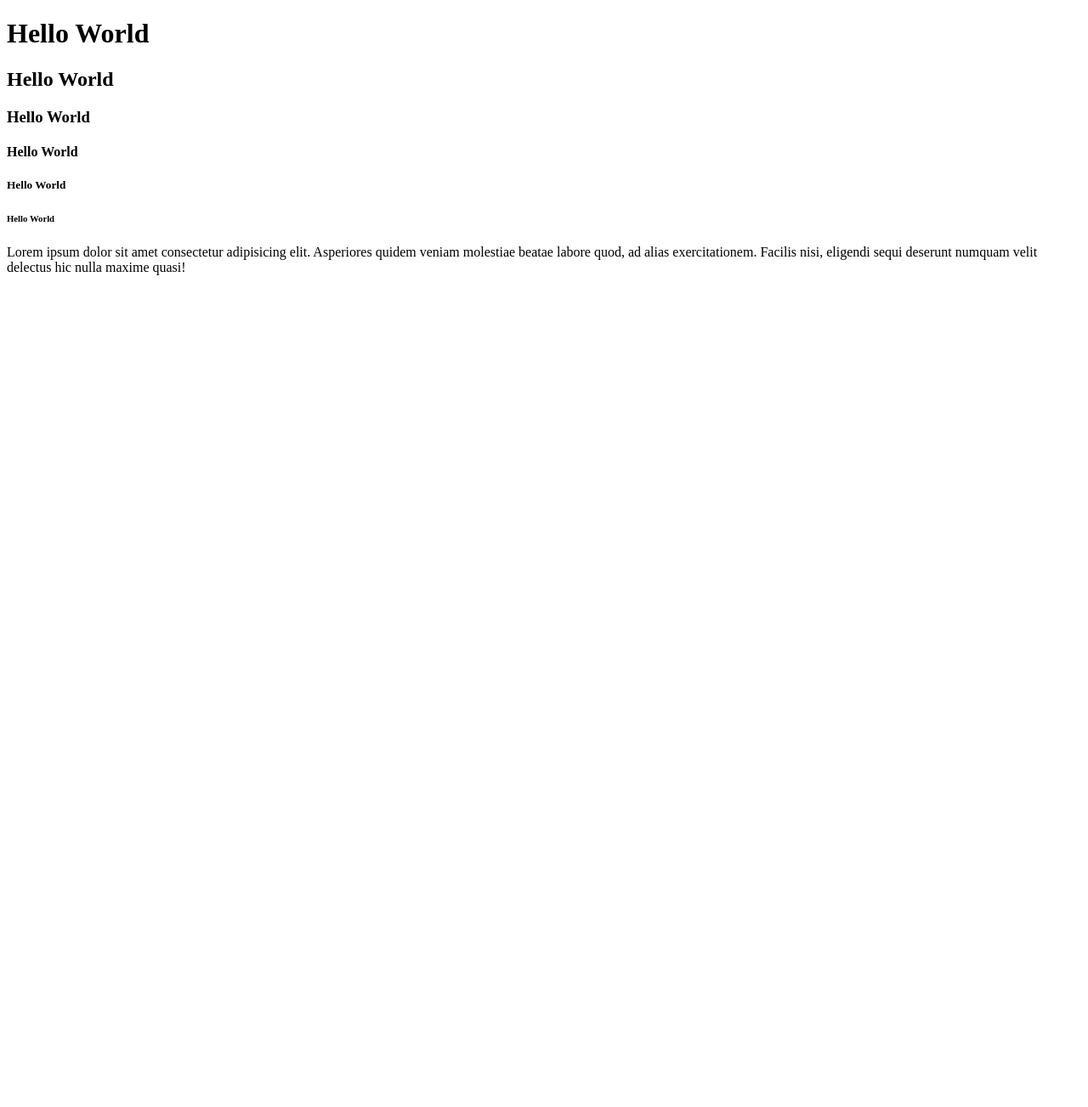
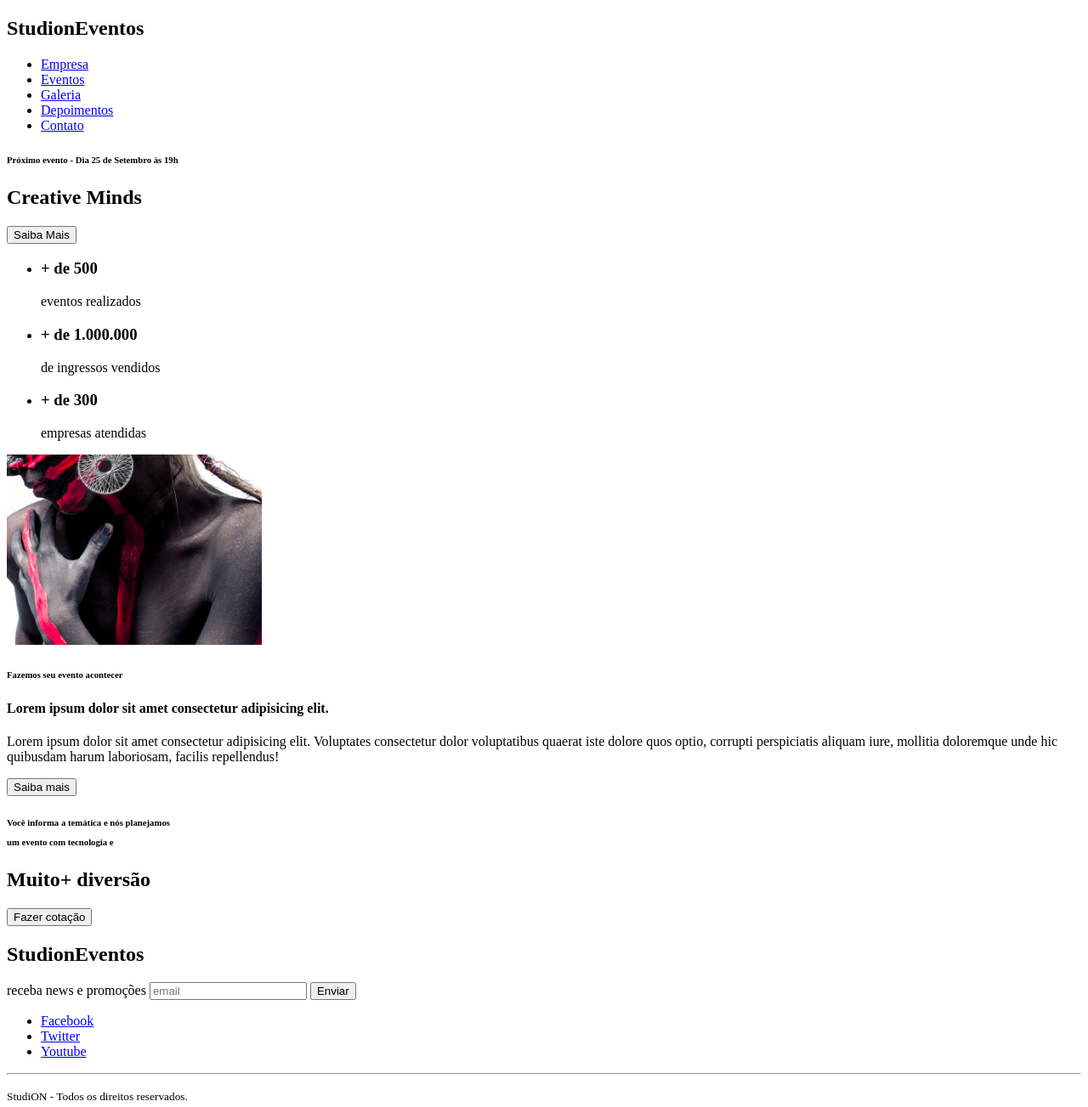
Before and after one commit to Klinsmans/studion, a website: page scr/index.html in a window 1280 px wide. Shown: the whole page at 85% size. Before the commit the page ends 800 px from the top, so only its background shows below. Drawn offline with Linux system fonts and the light colour scheme.

Commit message:
feat(html): constructed html structure for the main page

```diff
--- a/scr/index.html
+++ b/scr/index.html
@@ -1,18 +1,104 @@
 <!DOCTYPE html>
 <html lang="pt-BR">
-    <head>
-        <meta charset="UTF-8"/>
-        <meta name="viewport" content="width=devide-width, initial-scale=1.0"/>
-        <title>Studion</title>
-    </head>
+  <head>
+    <meta charset="UTF-8" />
+    <meta name="viewport" content="width=devide-width, initial-scale=1.0" />
+    <title>Studion</title>
+  </head>
 
-    <body>
-        <h1>Hello World</h1>
-        <h2>Hello World</h2>
-        <h3>Hello World</h3>
-        <h4>Hello World</h4>
-        <h5>Hello World</h5>
-        <h6>Hello World</h6>
-        <p>Lorem ipsum dolor sit amet consectetur adipisicing elit. Asperiores quidem veniam molestiae beatae labore quod, ad alias exercitationem. Facilis nisi, eligendi sequi deserunt numquam velit delectus hic nulla maxime quasi!</p>
-    </body>
+  <body>
+    <nav>
+      <h1>Studi<span>on</span><span>Eventos</span></h1>
+      <ul>
+        <li>
+          <a href="#empresa"> Empresa </a>
+        </li>
+        <li>
+          <a href="#eventos"> Eventos </a>
+        </li>
+        <li>
+          <a href="#galeria"> Galeria </a>
+        </li>
+        <li>
+          <a href="#depoimentos"> Depoimentos </a>
+        </li>
+        <li>
+          <a href="#contato"> Contato </a>
+        </li>
+      </ul>
+    </nav>
+
+    <header>
+      <div id="slider">
+        <div class="slider">
+          <h6><span>Próximo evento</span> - Dia 25 de Setembro às 19h</h6>
+          <h2><span>Creative</span> Minds</h2>
+          <button>Saiba Mais</button>
+        </div>
+      </div>
+    </header>
+
+    <main>
+      <section id="section">
+        <ul>
+          <li>
+            <h3>+ de 500</h3>
+            eventos realizados
+          </li>
+          <li>
+            <h3>+ de 1.000.000</h3>
+            de ingressos vendidos
+          </li>
+          <li>
+            <h3>+ de 300</h3>
+            empresas atendidas
+          </li>
+        </ul>
+      </section>
+
+      <section id="section">
+        <div>
+          <img src="./images/institutional.jpg" width="300" alt="" />
+          <h6>Fazemos seu evento acontecer</h6>
+          <h4>Lorem ipsum dolor sit amet consectetur adipisicing elit.</h4>
+          <p>
+            Lorem ipsum dolor sit amet consectetur adipisicing elit. Voluptates
+            consectetur dolor voluptatibus quaerat iste dolore quos optio,
+            corrupti perspiciatis aliquam iure, mollitia doloremque unde hic
+            quibusdam harum laboriosam, facilis repellendus!
+          </p>
+          <button>Saiba mais</button>
+        </div>
+      </section>
+
+      <section id="section">
+        <div>
+          <h6>
+            Você informa a temática e nós planejamos
+            <p>um evento com tecnologia e</p>
+          </h6>
+          <h2><span>Muito+ </span>diversão</h2>
+          <button>Fazer cotação</button>
+        </div>
+      </section>
+    </main>
+
+    <footer>
+      <h2>Studi<span>on</span><span>Eventos</span></h2>
+      <form action="">
+        <label for="">receba news e promoções</label>
+        <input type="email" placeholder="email" />
+        <button type="submit">Enviar</button>
+      </form>
+      <ul>
+        <li><a href="https://facebook.com/" target="_blank">Facebook</a></li>
+        <li><a href="https://twitter.com/" target="_blank">Twitter</a></li>
+        <li><a href="https://youtube.com/" target="_blank">Youtube</a></li>
+      </ul>
+    </footer>
+    <hr />
+    <p>
+      <small>Studi<span>ON</span> - Todos os direitos reservados.</small>
+    </p>
+  </body>
 </html>
```
